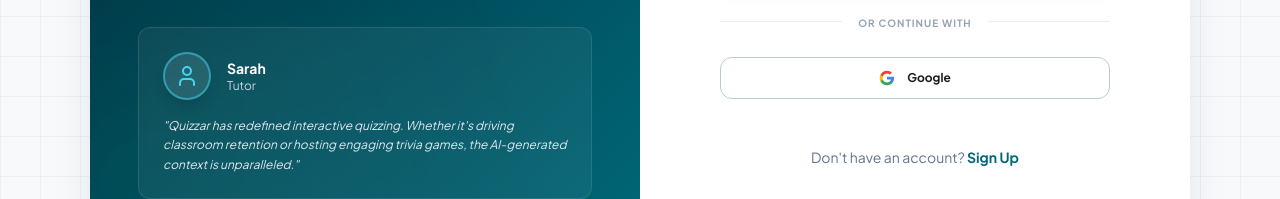
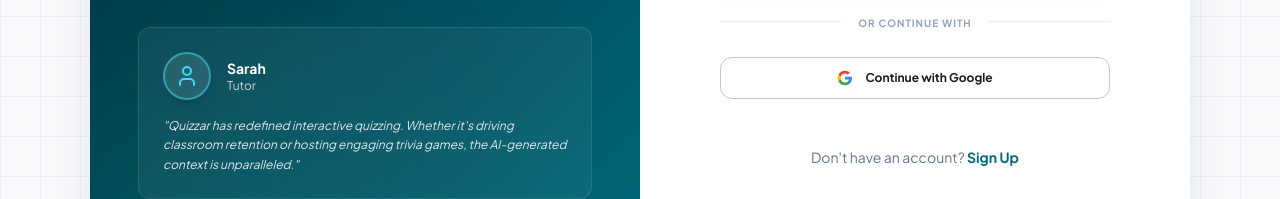
Before and after one commit to PreciousIfeaka/quizzar-fe, a React (Vite) app: page /signin in a window 1280 px wide. Shown: the part 504-703 px from the top of the page. Built offline with nearby package versions, Linux system fonts and the light colour scheme; no server answers; a web font is replaced by a local one.

Commit message:
feat: implemented google oauth2 signin

```diff
--- a/src/pages/auth/SignInPage.tsx
+++ b/src/pages/auth/SignInPage.tsx
@@ -272,7 +272,7 @@
                       fill="#EA4335"
                     ></path>
                   </svg>
-                  <span>Google</span>
+                  <span>Continue with Google</span>
                 </button>
                 {/* Transparent Google Button Overlay */}
                 <div
--- a/src/pages/auth/SignUpPage.tsx
+++ b/src/pages/auth/SignUpPage.tsx
@@ -306,7 +306,7 @@
                     fill="#EA4335"
                   ></path>
                 </svg>
-                Google
+                Continue with Google
               </button>
               {/* Transparent Google Button Overlay */}
               <div
```
